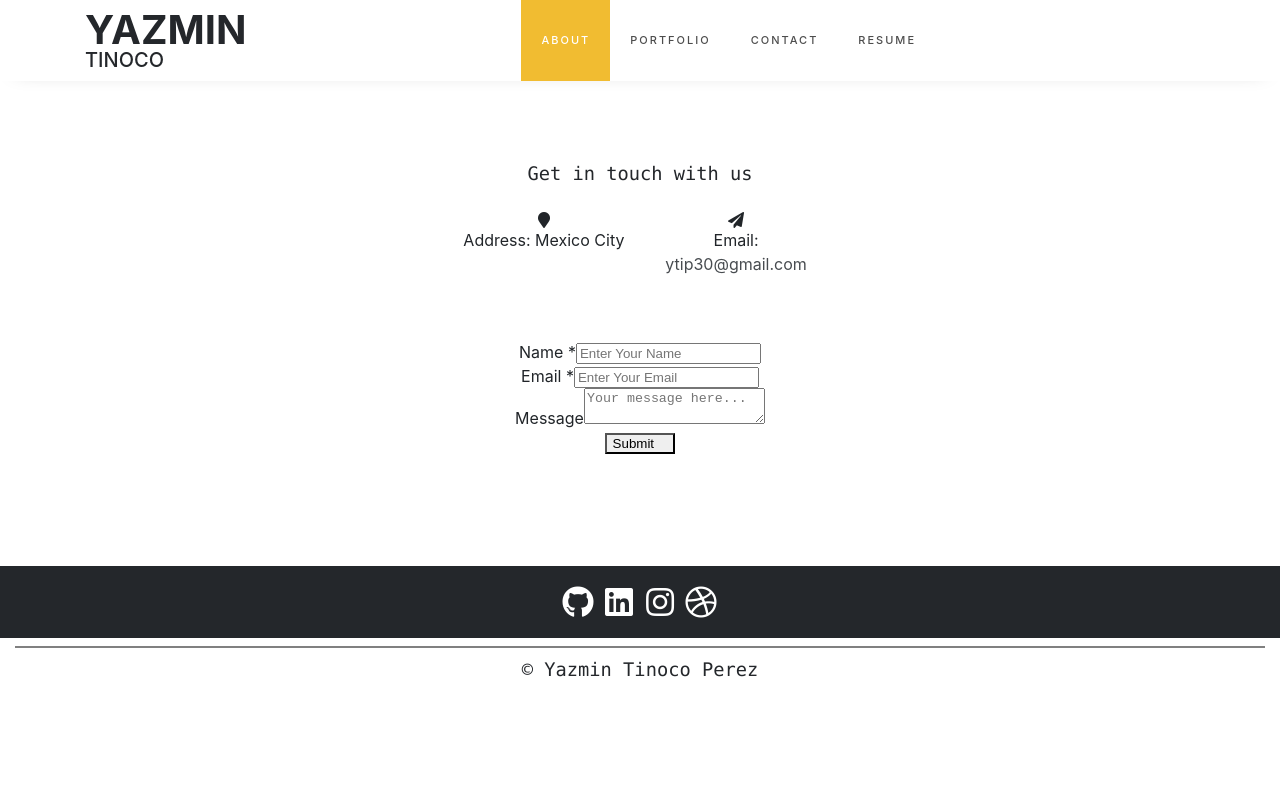
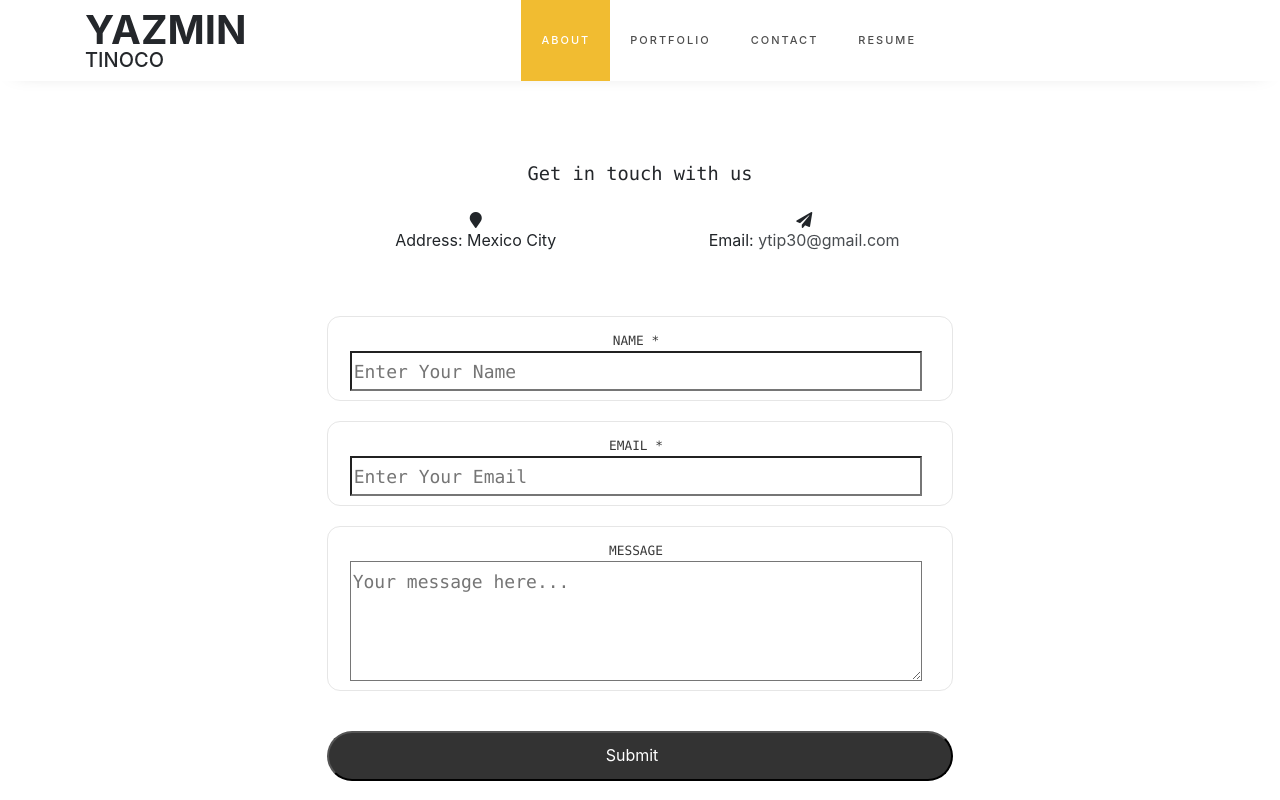
Before and after one commit to Yazmin30-bot/reactportfolioyaz, a React (Create React App) app: page /reactportfolioyaz/contact in a window 1280 px wide. Shown: the top 800 px of the page. Built offline with nearby package versions, Linux system fonts and the light colour scheme.

Commit message:
Add style to the contact form

```diff
--- /dev/null
+++ b/src/components/Contact/ContactForm.css
@@ -0,0 +1,222 @@
+.container-contact100 {
+    width: 100%;
+    min-height: 100vh;
+    display: -webkit-box;
+    display: -webkit-flex;
+    display: -moz-box;
+    display: -ms-flexbox;
+    display: flex;
+    flex-wrap: wrap;
+    justify-content: center;
+    align-items: center;
+    padding: 15px;
+    background: #e6e6e6;
+    font-family: -apple-system, BlinkMacSystemFont, "Segoe UI", Roboto, "Helvetica Neue", Arial, "Noto Sans", sans-serif, "Apple Color Emoji", "Segoe UI Emoji", "Segoe UI Symbol", "Noto Color Emoji";
+  }
+  span{
+    font-family: -apple-system, BlinkMacSystemFont, "Segoe UI", Roboto, "Helvetica Neue", Arial, "Noto Sans", sans-serif, "Apple Color Emoji", "Segoe UI Emoji", "Segoe UI Symbol", "Noto Color Emoji";
+  }
+
+
+
+
+  /*------------------------------------------------------------------
+  [  ]*/
+
+  .contact100-form {
+    width: 100%;
+    display: -webkit-box;
+    display: -webkit-flex;
+    display: -moz-box;
+    display: -ms-flexbox;
+    display: flex;
+    flex-wrap: wrap;
+    justify-content: space-between;
+  }
+
+
+
+
+
+  /*------------------------------------------------------------------
+  [  ]*/
+
+  .wrap-input100 {
+    width: 100%;
+    position: relative;
+    border: 1px solid #e6e6e6;
+    border-radius: 13px;
+    padding: 10px 30px 9px 22px;
+    margin-bottom: 20px;
+  }
+
+
+
+  .label-input100 {
+    /* font-family: Montserrat-SemiBold; */
+    font-family: SFMono-Regular, Menlo, Monaco, Consolas, "Liberation Mono", "Courier New", monospace;
+    font-size: 10px;
+    color: #393939;
+    line-height: 1.5;
+    text-transform: uppercase;
+  }
+
+  .input100 {
+    display: block;
+    width: 100%;
+    background: transparent;
+    /* font-family: Montserrat-SemiBold; */
+    font-family: SFMono-Regular, Menlo, Monaco, Consolas, "Liberation Mono", "Courier New", monospace;
+    font-size: 18px;
+    color: #555555;
+    line-height: 1.2;
+    padding-right: 15px;
+  }
+
+
+  /*---------------------------------------------*/
+  input.input100 {
+    height: 40px;
+  }
+
+
+  textarea.input100 {
+    min-height: 120px;
+    padding-top: 9px;
+    padding-bottom: 13px;
+  }
+
+
+  .input100:focus + .focus-input100::before {
+    width: 100%;
+  }
+
+  /* .has-val.input100 + .focus-input100::before {
+    width: 100%;
+  } */
+
+
+  /*------------------------------------------------------------------
+  [ Button ]*/
+  .container-contact100-form-btn {
+    display: -webkit-box;
+    display: -webkit-flex;
+    display: -moz-box;
+    display: -ms-flexbox;
+    display: flex;
+    flex-wrap: wrap;
+    justify-content: center;
+    padding-top: 20px;
+    width: 100%;
+  }
+
+  .contact100-form-btn {
+    display: -webkit-box;
+    display: -webkit-flex;
+    display: -moz-box;
+    display: -ms-flexbox;
+    display: flex;
+    justify-content: center;
+    align-items: center;
+    padding: 0 20px;
+    width: 100%;
+    height: 50px;
+    background-color: #333333;
+    border-radius: 25px;
+    font-family: SFMono-Regular, Menlo, Monaco, Consolas, "Liberation Mono", "Courier New", monospace;
+   /*  font-family: Montserrat-Medium; */
+    font-size: 16px;
+    color: #fff;
+    line-height: 1.2;
+
+    -webkit-transition: all 0.4s;
+    -o-transition: all 0.4s;
+    -moz-transition: all 0.4s;
+    transition: all 0.4s;
+  }
+
+  .contact100-form-btn i {
+    -webkit-transition: all 0.4s;
+    -o-transition: all 0.4s;
+    -moz-transition: all 0.4s;
+    transition: all 0.4s;
+  }
+
+  .contact100-form-btn:hover {
+    background-color: #f1bc31;
+  }
+
+  .contact100-form-btn:hover i {
+    -webkit-transform: translateX(10px);
+    -moz-transform: translateX(10px);
+    -ms-transform: translateX(10px);
+    -o-transform: translateX(10px);
+    transform: translateX(10px);
+  }
+
+  /*------------------------------------------------------------------
+  [ Responsive ]*/
+
+
+
+  @media (max-width: 576px) {
+
+    .wrap-input100 {
+      padding: 10px 10px 9px 10px;
+    }
+  }
+
+
+
+  /*------------------------------------------------------------------
+  [ Alert validate ]*/
+
+  .validate-input {
+    position: relative;
+  }
+
+  .alert-validate::before {
+    content: attr(data-validate);
+    display: -webkit-box;
+    display: -webkit-flex;
+    display: -moz-box;
+    display: -ms-flexbox;
+    display: flex;
+    align-items: center;
+    position: absolute;
+    width: 100%;
+    min-height: 40px;
+    background-color: #f7f7f7;
+    top: 35px;
+    left: 0px;
+    padding: 0 45px 0 22px;
+    pointer-events: none;
+
+   /*  font-family: Montserrat-SemiBold; */
+    font-size: 18px;
+    color: #fa4251;
+    line-height: 1.2;
+  }
+
+
+
+  .rs1-alert-validate.alert-validate::before {
+    background-color: #fff;
+  }
+
+
+
+
+
+
+
+  .wrap-input100 .dropDownSelect2 .select2-container--open {
+    width: 100% !important;
+  }
+
+
+
+ .wrap-input100 span{
+     font-size: 0.8rem;
+     font-family: SFMono-Regular, Menlo, Monaco, Consolas, "Liberation Mono", "Courier New", monospace;
+ }
--- a/src/components/Contact/ContactForm.js
+++ b/src/components/Contact/ContactForm.js
@@ -1,5 +1,5 @@
 import React , { Component } from "react";
-/* import "../Contact/ContactForm.css"; */
+import "../Contact/ContactForm.css";
 
 const validEmailRegex = RegExp(/^\w+([.-]?\w+)*@\w+([.-]?\w+)*(\.\w{2,3})+$/);
 const validateForm = (errors) => {
```
